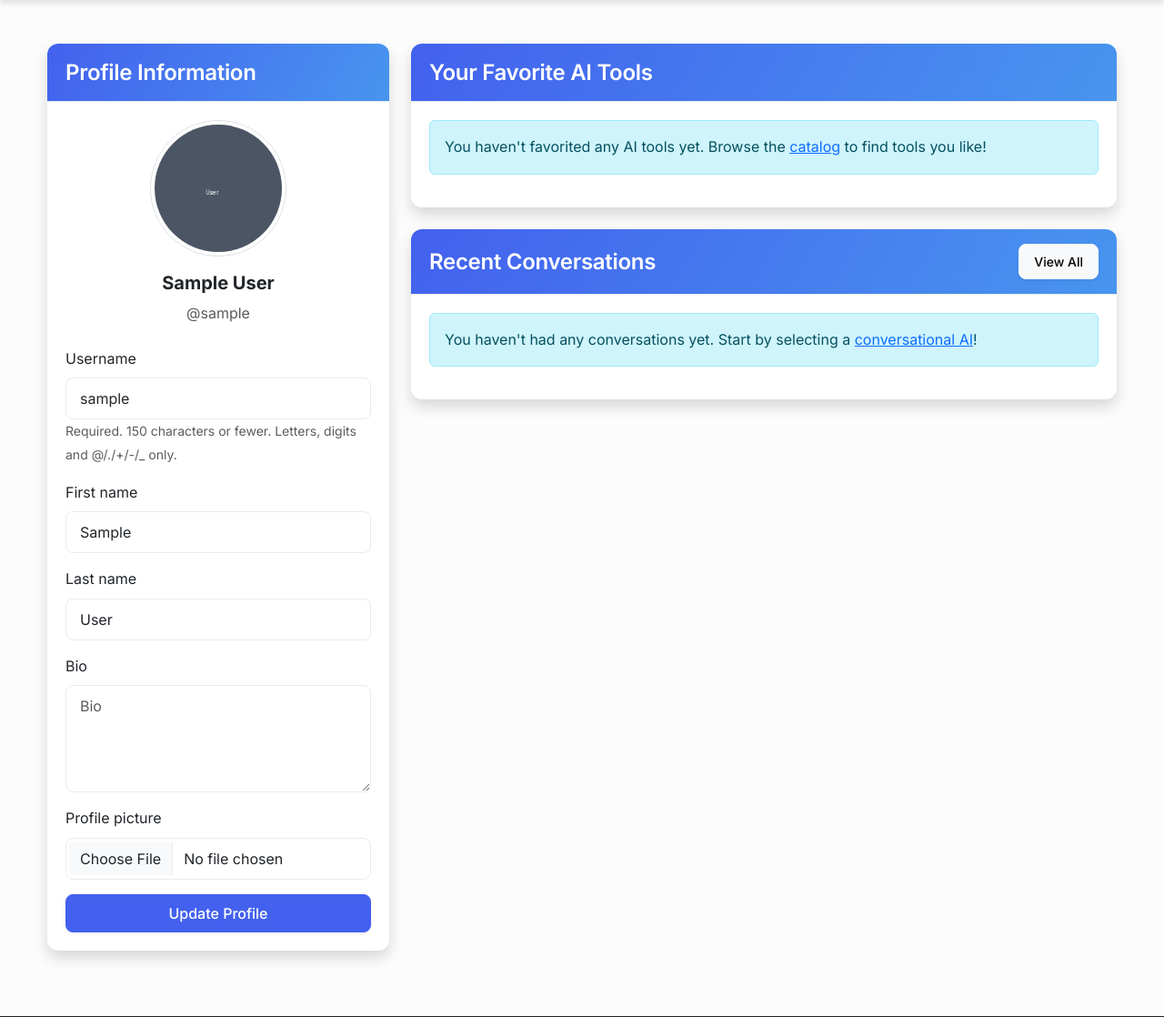
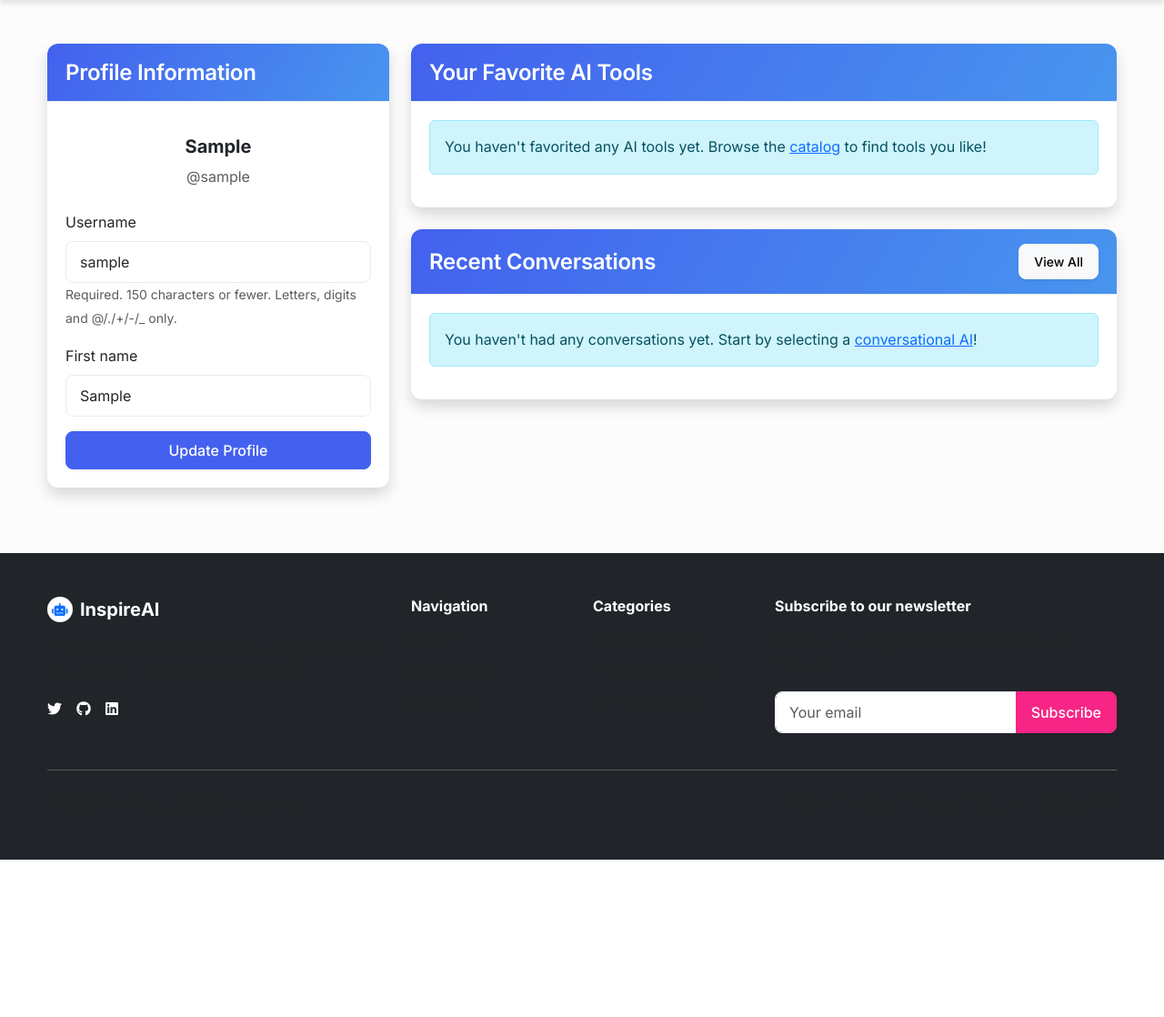
Before and after one commit to Mateoloperaortiz/ProyectoIntegrador1, a Django app: page /users/profile/ in a window 1280 px wide. Shown: the part 76-1194 px from the top of the page at 91% size. After the commit the page ends 1021 px from the top, so only its background shows below. Run offline with Django 5.2, Linux system fonts and the light colour scheme; the visitor is signed in with stand-in values (Sample User, id 1); data that the repository does not hold is empty; some libraries are stand-ins or nearby versions.

Commit message:
date profile

```diff
--- a/templates/users/profile.html
+++ b/templates/users/profile.html
@@ -7,7 +7,7 @@
 {% block content %}
 <div class="container py-5">
     <div class="row">
-        <!-- Profile Information -->
+            <!-- Profile Information -->
         <div class="col-lg-4 mb-4">
             <div class="card shadow">
                 <div class="card-header bg-primary text-white">
@@ -15,16 +15,11 @@
                 </div>
                 <div class="card-body">
                     <div class="text-center mb-4">
-                        {% if user.profile_picture %}
-                            <img src="{{ user.profile_picture.url }}" alt="{{ user.username }}" class="rounded-circle img-thumbnail" style="width: 150px; height: 150px; object-fit: cover;">
-                        {% else %}
-                            <img src="{% static 'images/default-avatar.png' %}" alt="{{ user.username }}" class="rounded-circle img-thumbnail" style="width: 150px; height: 150px; object-fit: cover;">
-                        {% endif %}
-                        <h5 class="mt-3">{{ user.first_name }} {{ user.last_name }}</h5>
+                        <h5 class="mt-3">{{ user.first_name }}</h5>
                         <p class="text-muted">@{{ user.username }}</p>
                     </div>
 
-                    <form method="post" enctype="multipart/form-data">
+                    <form method="post">
                         {% csrf_token %}
                         {% bootstrap_form form %}
 
@@ -35,6 +30,7 @@
                 </div>
             </div>
         </div>
+
 
         <!-- Favorites -->
         <div class="col-lg-8">
--- a/users/admin.py
+++ b/users/admin.py
@@ -3,13 +3,12 @@ from django.contrib.auth.admin import UserAdmin
 from .models import CustomUser
 
 class CustomUserAdmin(UserAdmin):
-    list_display = ('email', 'username', 'first_name', 'last_name', 'is_staff', 'date_joined')
-    search_fields = ('email', 'username', 'first_name', 'last_name')
+    list_display = ('email', 'username', 'first_name', 'is_staff', 'date_joined')
+    search_fields = ('email', 'username', 'first_name')
     readonly_fields = ('date_joined',)
 
     fieldsets = (
         (None, {'fields': ('email', 'username', 'password')}),
-        ('Personal Info', {'fields': ('first_name', 'last_name', 'bio', 'profile_picture')}),
         ('Permissions', {'fields': ('is_active', 'is_staff', 'is_superuser', 'groups', 'user_permissions')}),
         ('Important dates', {'fields': ('last_login', 'date_joined')}),
     )
--- a/users/forms.py
+++ b/users/forms.py
@@ -1,5 +1,5 @@
 from django import forms
-from django.contrib.auth.forms import UserCreationForm, AuthenticationForm, UserChangeForm
+from django.contrib.auth.forms import UserCreationForm, AuthenticationForm
 from django.utils.translation import gettext_lazy as _
 from .models import CustomUser
 
@@ -67,10 +67,8 @@ class ProfileUpdateForm(forms.ModelForm):
     """
     class Meta:
         model = CustomUser
-        fields = ['username', 'first_name', 'last_name', 'bio', 'profile_picture']
+        fields = ['username', 'first_name']
         widgets = {
             'username': forms.TextInput(attrs={'class': 'form-control'}),
             'first_name': forms.TextInput(attrs={'class': 'form-control'}),
-            'last_name': forms.TextInput(attrs={'class': 'form-control'}),
-            'bio': forms.Textarea(attrs={'class': 'form-control', 'rows': 4}),
         }
--- a/users/models.py
+++ b/users/models.py
@@ -5,16 +5,12 @@ from django.utils.translation import gettext_lazy as _
 class CustomUser(AbstractUser):
     """
     Custom user model for InspireAI.
-
-    Extends the default Django user model to add additional fields.
     """
 
     email = models.EmailField(_('email address'), unique=True)
-    bio = models.TextField(blank=True, max_length=500)
-    profile_picture = models.ImageField(upload_to='user_profiles/', blank=True, null=True)
     date_joined = models.DateTimeField(auto_now_add=True)
 
-    # Use email instead of username for authentication
+    # Cambiar el campo de autenticación a email
     USERNAME_FIELD = 'email'
     REQUIRED_FIELDS = ['username', 'first_name']
 
```
Also changed, not shown: doc/database_model.md (+4 -4 lines), users/migrations/0004_remove_customuser_bio_and_more.py (added).
